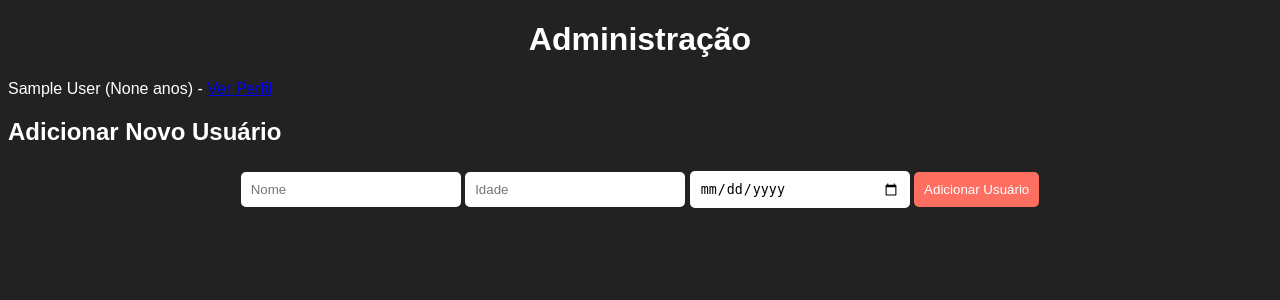
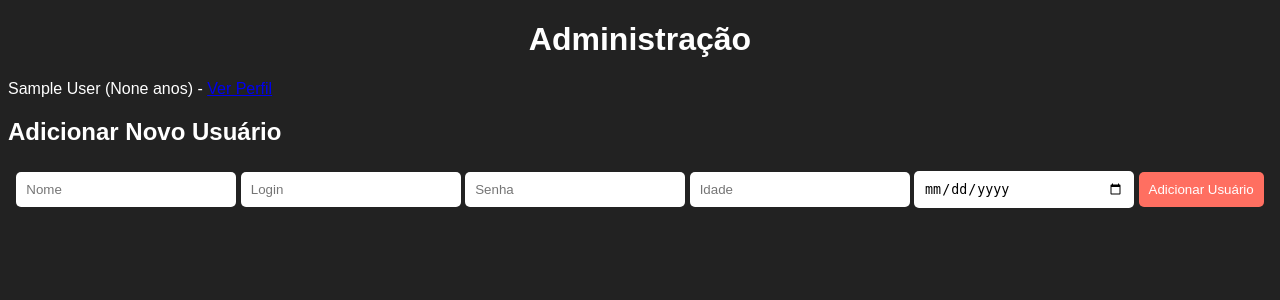
Before and after one commit to DuJao22/Gerenciamento-viajem-, a Flask app: page /admin in a window 1280 px wide. Shown: the top 300 px of the page. Run offline with Flask 3, Linux system fonts and the light colour scheme; the visitor is signed in with stand-in values (Sample User, id 1); data comes from the database, SQL or seed files in the repository.

Commit message:
Update admin.html

```diff
--- a/templates/admin.html
+++ b/templates/admin.html
@@ -22,13 +22,13 @@
             margin: 20px 0;
             text-align: center;
         }
-        input[type="text"], input[type="number"], input[type="date"], button {
+        input[type="text"], input[type="number"], input[type="date"], input[type="password"], button {
             padding: 10px;
             margin: 5px 0;
             border: none;
             border-radius: 5px;
         }
-        input[type="text"], input[type="number"], input[type="date"] {
+        input[type="text"], input[type="number"], input[type="date"], input[type="password"] {
             width: 200px;
         }
         button {
@@ -46,13 +46,15 @@
     <h1>Administração</h1>
     <ul>
         {% for user in users %}
-        <li>{{ user[1] }} ({{ user[2] }} anos) - <a href="/user/{{ user[0] }}">Ver Perfil</a></li>
+        <li>{{ user[1] }} ({{ user[4] }} anos) - <a href="/user/{{ user[0] }}">Ver Perfil</a></li>
         {% endfor %}
     </ul>
 
     <h2>Adicionar Novo Usuário</h2>
     <form action="/add_user" method="post">
         <input type="text" name="name" placeholder="Nome" required>
+        <input type="text" name="login" placeholder="Login" required>
+        <input type="password" name="password" placeholder="Senha" required>
         <input type="number" name="age" placeholder="Idade" required>
         <input type="date" name="birthdate" placeholder="Data de Nascimento" required>
         <button type="submit">Adicionar Usuário</button>
```
